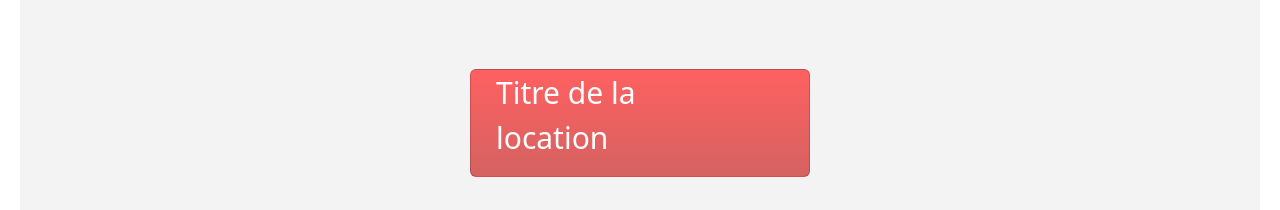
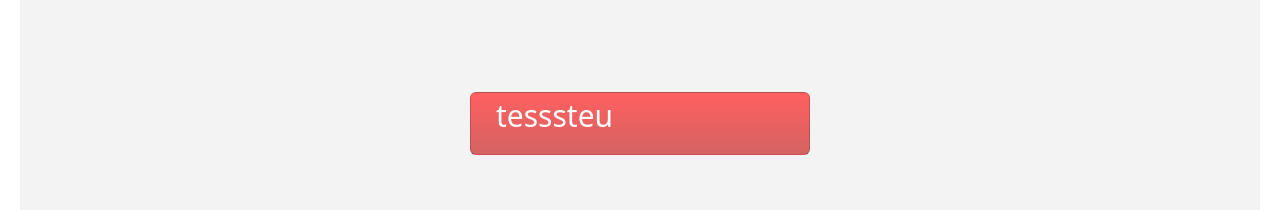
Before and after one commit to Knut26/_7_Kasa_102024, a React (Vite) app: page / in a window 1280 px wide. Shown: the part 680-890 px from the top of the page. Built offline with nearby package versions, Linux system fonts and the light colour scheme.

Commit message:
almost oué

```diff
--- a/src/assets/App_components/App.jsx
+++ b/src/assets/App_components/App.jsx
@@ -6,18 +6,23 @@ import Navbar from "../NavbarAndBanner_components/navbar.jsx";
 import "../NavbarAndBanner_components/navbar.scss";
 import Cards from "../Cards_components/cards.jsx";
 import "../Cards_components/cards.scss";
+import slides from "../../images/appartements.json";
 import Carousel from "../Carousel_components/carousel.jsx";
 import "../Carousel_components/carousel.scss";
 import Footer from "../Footer_components/footer.jsx";
 import "../Footer_components/footer.scss";
 
-function App() {
+function App(props) {
+  console.log(props);
   return (
     <div>
       <div className="body">
         <Navbar />
         <Banner />
-        <Cards />
+        {slides.map((slide) => {
+          console.log(slide);
+        })}
+        <Cards title="tesssteu" />;
       </div>
       <div className="footer">
         <Footer />
--- a/src/assets/Cards_components/cards.jsx
+++ b/src/assets/Cards_components/cards.jsx
@@ -1,7 +1,8 @@
 import React from "react";
 import { Outlet, Link } from "react-router-dom";
 
-function Cards() {
+function Cards(props) {
+  console.log(props);
   fetch("src/images/appartements.json")
     .then((res) => res.json())
     .then((response) => console.log(response))
@@ -11,7 +12,7 @@ function Cards() {
     <div className="cards__container">
       <div className="card">
         <Link to="/apparts">
-          <p className="card__text">Titre de la location</p>
+          <p className="card__text">{props.title}</p>
         </Link>
       </div>
     </div>
```
